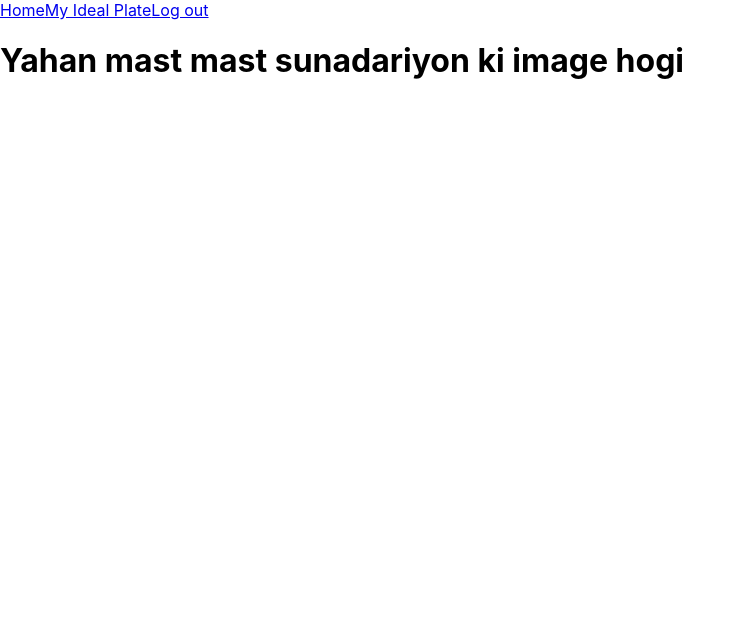
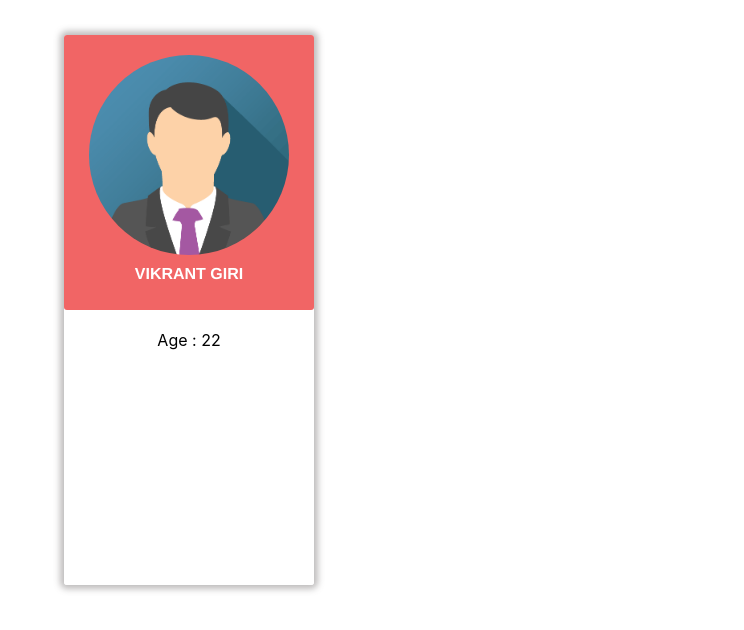
Before and after one commit to vishalsharma0503/nutrigrients, a React (Create React App) app in the folder client/: page / in a window 1280 px wide. Shown: the top 630 px of the page, without its empty margins (0-744 px from the left). Built offline with nearby package versions, Linux system fonts and the light colour scheme.

Commit message:
Vaibhav 17/04 09:58

```diff
--- /dev/null
+++ b/client/src/components/Dashboard.css
@@ -0,0 +1,64 @@
+.pc_wrapper {
+  display: grid;
+  width: 90%;
+  margin: auto;
+  margin-top: 35px;
+  grid-template-columns: 250px 1fr 5.5fr 2.5fr;
+}
+.pc {
+  display: grid;
+  padding: auto;
+  grid-template-rows: auto auto;
+  grid-gap: 0;
+  border-radius: 3px;
+  -moz-box-shadow: 0px 0px 6px 4px rgba(178, 176, 176, 0.83);
+  -webkit-box-shadow: 0px 0px 6px 4px rgba(178, 176, 176, 0.83);
+  box-shadow: 0px 0px 6px 4px rgba(178, 176, 176, 0.83);
+}
+.pc:hover {
+  -moz-box-shadow: 0px 0px 8px 6px rgba(178, 176, 176, 0.83);
+  -webkit-box-shadow: 0px 0px 8px 6px rgba(178, 176, 176, 0.83);
+  box-shadow: 0px 0px 8px 6px rgba(178, 176, 176, 0.83);
+}
+.pcBox1 {
+  text-align: center;
+  margin-bottom: 0;
+  padding-top: 20px;
+  background-color: rgb(241, 101, 101);
+  border-radius: 3px;
+  border: 0px outset #cccccc;
+  border-bottom: 0;
+  position: relative;
+  opacity: 1;
+  height: 255px;
+  width: 250px;
+}
+.profile_name {
+  margin-top: 10px;
+  text-align: center;
+  color: white;
+  font-weight: 800;
+  font-family: Helvetica;
+}
+.pcBox2 {
+  text-align: center;
+  padding-top: 20px;
+  background-color: rgb(255, 255, 255);
+  border-radius: 3px;
+  border: 0px outset #cccccc;
+  position: relative;
+  opacity: 1;
+  height: 255px;
+  width: 250px;
+}
+.profile_pic {
+  position: relative;
+  margin-left: auto;
+  margin-right: auto;
+  background: url("./img_avatar.png") no-repeat;
+  background-position: center;
+  background-size: cover;
+  width: 200px;
+  height: 200px;
+  border-radius: 50%;
+}
--- a/client/src/components/Dashboard.jsx
+++ b/client/src/components/Dashboard.jsx
@@ -0,0 +1,26 @@
+import React, { Component } from "react";
+import "./Dashboard.css";
+
+class ProfileCard extends Component {
+  state = {};
+  render() {
+    return (
+      <div>
+        <div className="pc_wrapper">
+          <div className="pc">
+            <div className="pcBox1">
+              <div className="profile_pic" />
+              <div className="profile_name">VIKRANT GIRI</div>
+            </div>
+            <div className="pcBox2">Age : 22</div>
+          </div>
+          <div className="sep_line" />
+          <div className="chart" />
+          <div className="chart_details" />
+        </div>
+      </div>
+    );
+  }
+}
+
+export default ProfileCard;
```
Also changed, not shown: client/src/App.js (+4 -4 lines), client/src/index.js (+7 -6 lines), client/public/profile.png (added), client/src/components/img_avatar.png (added).
